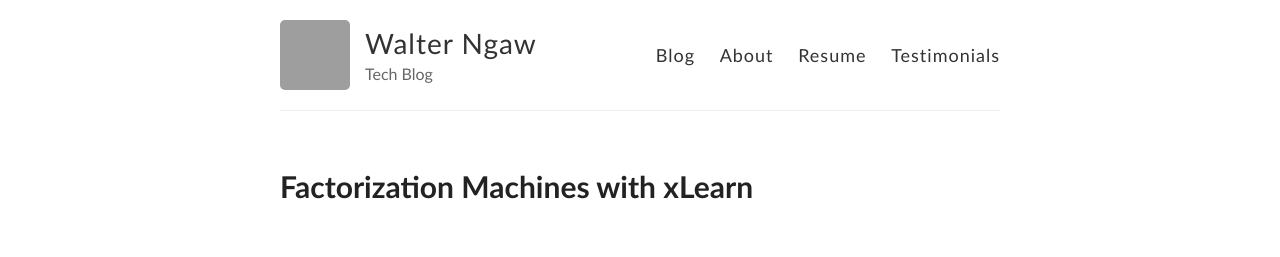
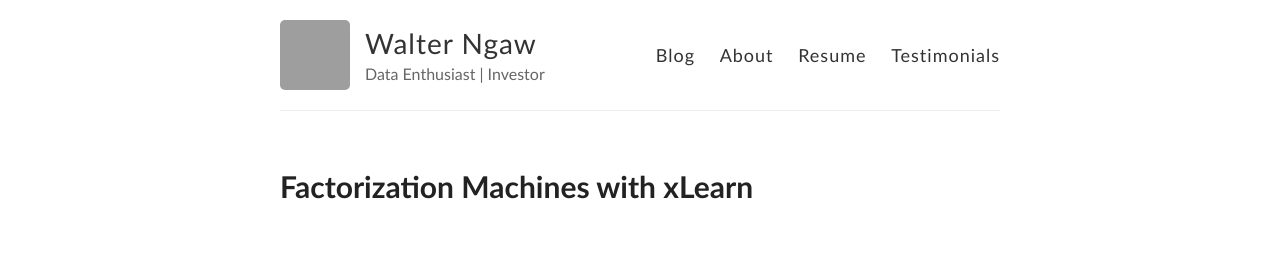
Before and after one commit to wngaw/wngaw.github.io, a Jekyll site: the page built from index.html, in a window 1280 px wide. Shown: the top 257 px of the page. Built offline with Jekyll 4.4.1, drawn with Linux system fonts in a browser that asks for light colours; grey boxes are pictures that could not be loaded.

Commit message:
short bio

```diff
--- a/_config.yml
+++ b/_config.yml
@@ -6,7 +6,7 @@
 name: Walter Ngaw
 
 # Short bio or description (displayed in the header)
-description: Tech Blog
+description: Data Enthusiast | Investor
 
 # URL of your avatar or profile pic (you could use your GitHub profile pic)
 avatar: https://avatars0.githubusercontent.com/u/38846140?v=4
```
